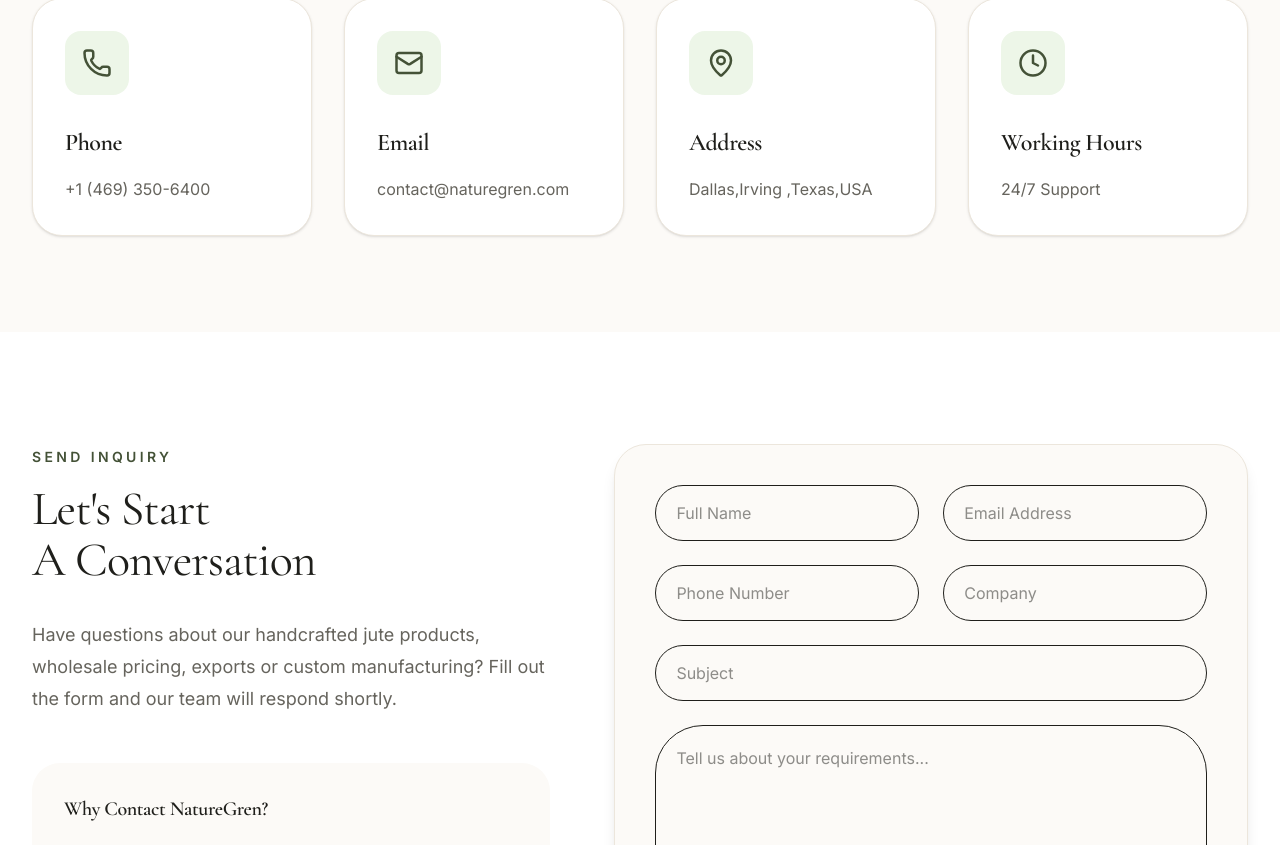
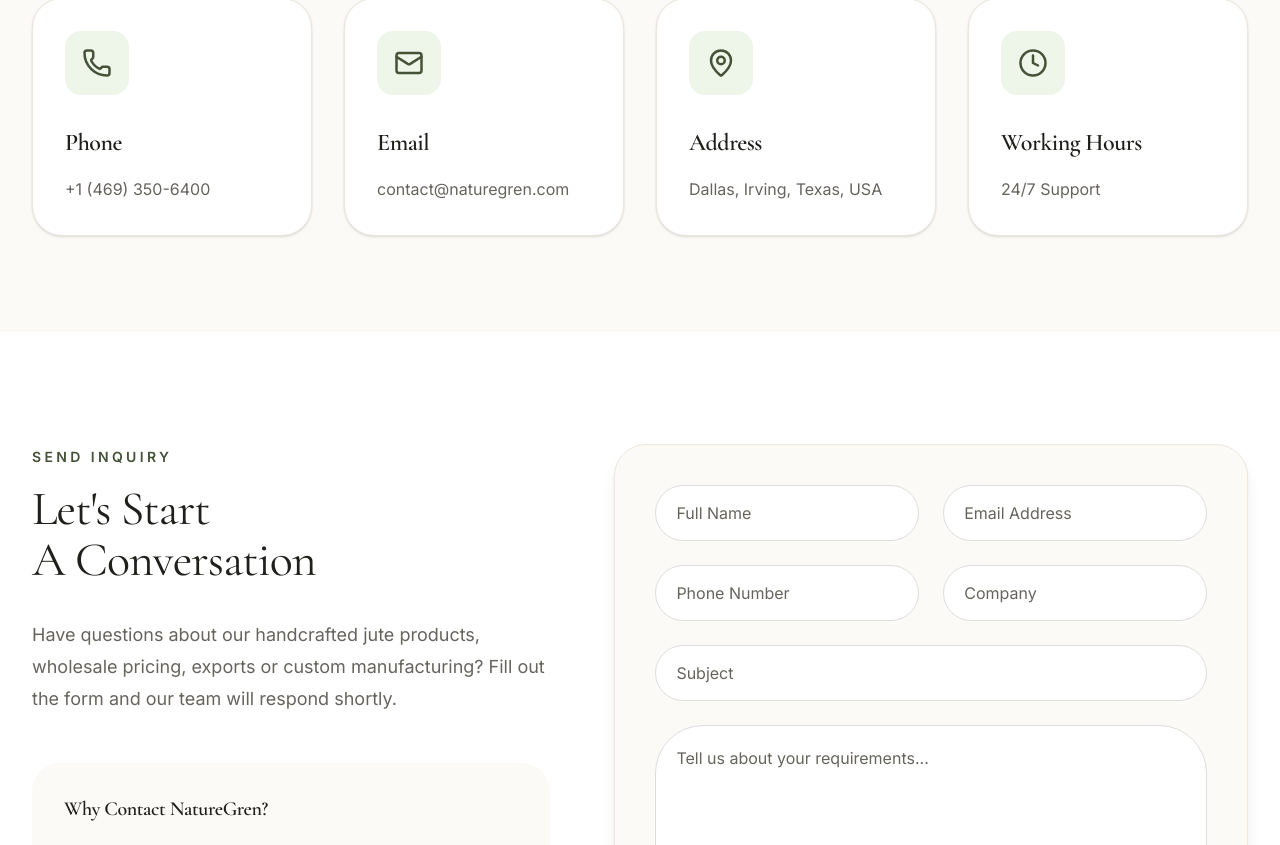
Before and after one commit to navdeepcodes/nature-gren, a Next.js app: page /contact in a window 1280 px wide. Shown: the part 875-1720 px from the top of the page. Built offline with nearby package versions, Linux system fonts and the light colour scheme; no server answers.

Commit message:
Improve mobile responsiveness and Android form compatibility

```diff
--- a/app/contact/page.tsx
+++ b/app/contact/page.tsx
@@ -14,9 +14,10 @@
     <>
       <AnimatedBackground />
 
+      <div className="relative z-10">
         <Navbar />
 
-      <main className="relative z-10">
+        <main>
           <Hero />
 
           <ContactInfo />
@@ -31,6 +32,7 @@
         </main>
 
         <Footer />
+      </div>
     </>
   );
 }
--- a/app/globals.css
+++ b/app/globals.css
@@ -1,6 +1,8 @@
 @import "tailwindcss";
 
 :root {
+  color-scheme: light;
+
   /* Backgrounds */
   --background: #f8f4ee;
   --surface: #ffffff;
--- a/app/layout.tsx
+++ b/app/layout.tsx
@@ -44,6 +44,7 @@
   width: "device-width",
   initialScale: 1,
   viewportFit: "cover",
+  themeColor: "#f8f4ee",
 };
 
 const organizationSchema = {
@@ -111,6 +112,8 @@
   return (
     <html lang="en" suppressHydrationWarning>
       <head>
+        <meta name="color-scheme" content="light" />
+
         <script
           type="application/ld+json"
           dangerouslySetInnerHTML={{
--- a/components/contact/ContactForm/ContactForm.tsx
+++ b/components/contact/ContactForm/ContactForm.tsx
@@ -23,6 +23,9 @@
       (e.target as HTMLFormElement).reset();
     }, 1200);
   }
+
+  const inputClass =
+    "h-12 w-full rounded-xl border border-[#ddd] bg-white px-4 text-[var(--text)] placeholder:text-[var(--text-muted)] placeholder:opacity-100 appearance-none outline-none transition focus:border-[var(--primary)] focus:ring-2 focus:ring-[var(--primary)]/10 md:h-14 md:px-5";
 
   return (
     <section
@@ -75,36 +78,36 @@
               <input
                 placeholder="Full Name"
                 required
-                className="h-12 rounded-xl border px-4 outline-none transition focus:border-[var(--primary)] md:h-14 md:px-5"
+                className={inputClass}
               />
 
               <input
                 type="email"
                 placeholder="Email Address"
                 required
-                className="h-12 rounded-xl border px-4 outline-none transition focus:border-[var(--primary)] md:h-14 md:px-5"
+                className={inputClass}
               />
 
               <input
                 placeholder="Phone Number"
-                className="h-12 rounded-xl border px-4 outline-none transition focus:border-[var(--primary)] md:h-14 md:px-5"
+                className={inputClass}
               />
 
               <input
                 placeholder="Company"
-                className="h-12 rounded-xl border px-4 outline-none transition focus:border-[var(--primary)] md:h-14 md:px-5"
+                className={inputClass}
               />
             </div>
 
             <input
               placeholder="Subject"
-              className="mt-4 h-12 w-full rounded-xl border px-4 outline-none transition focus:border-[var(--primary)] md:mt-6 md:h-14 md:px-5"
+              className={`${inputClass} mt-4 md:mt-6`}
             />
 
             <textarea
               rows={6}
               placeholder="Tell us about your requirements..."
-              className="mt-4 w-full rounded-xl border p-4 outline-none transition focus:border-[var(--primary)] md:mt-6 md:p-5"
+              className="mt-4 w-full rounded-xl border border-[#ddd] bg-white p-4 text-[var(--text)] placeholder:text-[var(--text-muted)] placeholder:opacity-100 appearance-none outline-none transition focus:border-[var(--primary)] focus:ring-2 focus:ring-[var(--primary)]/10 md:mt-6 md:p-5"
             />
 
             <button
--- a/components/contact/ContactInfo/ContactInfo.tsx
+++ b/components/contact/ContactInfo/ContactInfo.tsx
@@ -21,7 +21,7 @@
   {
     icon: MapPin,
     title: "Address",
-    value: "Dallas,Irving ,Texas,USA",
+    value: "Dallas, Irving, Texas, USA",
   },
   {
     icon: Clock,
@@ -32,29 +32,29 @@
 
 export default function ContactInfo() {
   return (
-    <section className="bg-[#fcfaf7] py-24">
+    <section className="bg-[#fcfaf7] py-16 md:py-20 lg:py-24">
       <Container>
-        <div className="grid gap-8 md:grid-cols-2 xl:grid-cols-4">
+        <div className="grid gap-5 sm:gap-6 md:gap-8 md:grid-cols-2 xl:grid-cols-4">
           {info.map((item) => {
             const Icon = item.icon;
 
             return (
               <div
                 key={item.title}
-                className="rounded-[30px] border border-[#ece6dc] bg-white p-8 shadow-sm transition-all duration-300 hover:-translate-y-2 hover:shadow-xl"
+                className="rounded-[24px] border border-[#ece6dc] bg-white p-6 shadow-sm transition-all duration-300 hover:-translate-y-2 hover:shadow-xl md:rounded-[30px] md:p-8"
               >
-                <div className="flex h-16 w-16 items-center justify-center rounded-2xl bg-[#edf6e8]">
+                <div className="flex h-14 w-14 items-center justify-center rounded-2xl bg-[#edf6e8] md:h-16 md:w-16">
                   <Icon
-                    size={30}
-                    className="text-[var(--primary)]"
+                    size={26}
+                    className="text-[var(--primary)] md:h-[30px] md:w-[30px]"
                   />
                 </div>
 
-                <h3 className="mt-8 text-2xl font-semibold text-[var(--text)]">
+                <h3 className="mt-6 text-xl font-semibold text-[var(--text)] md:mt-8 md:text-2xl">
                   {item.title}
                 </h3>
 
-                <p className="mt-4 leading-7 text-[var(--text-muted)]">
+                <p className="mt-3 text-sm leading-6 text-[var(--text-muted)] md:mt-4 md:text-base md:leading-7">
                   {item.value}
                 </p>
               </div>
```
Lines whose indentation alone changed are shown as unchanged.
